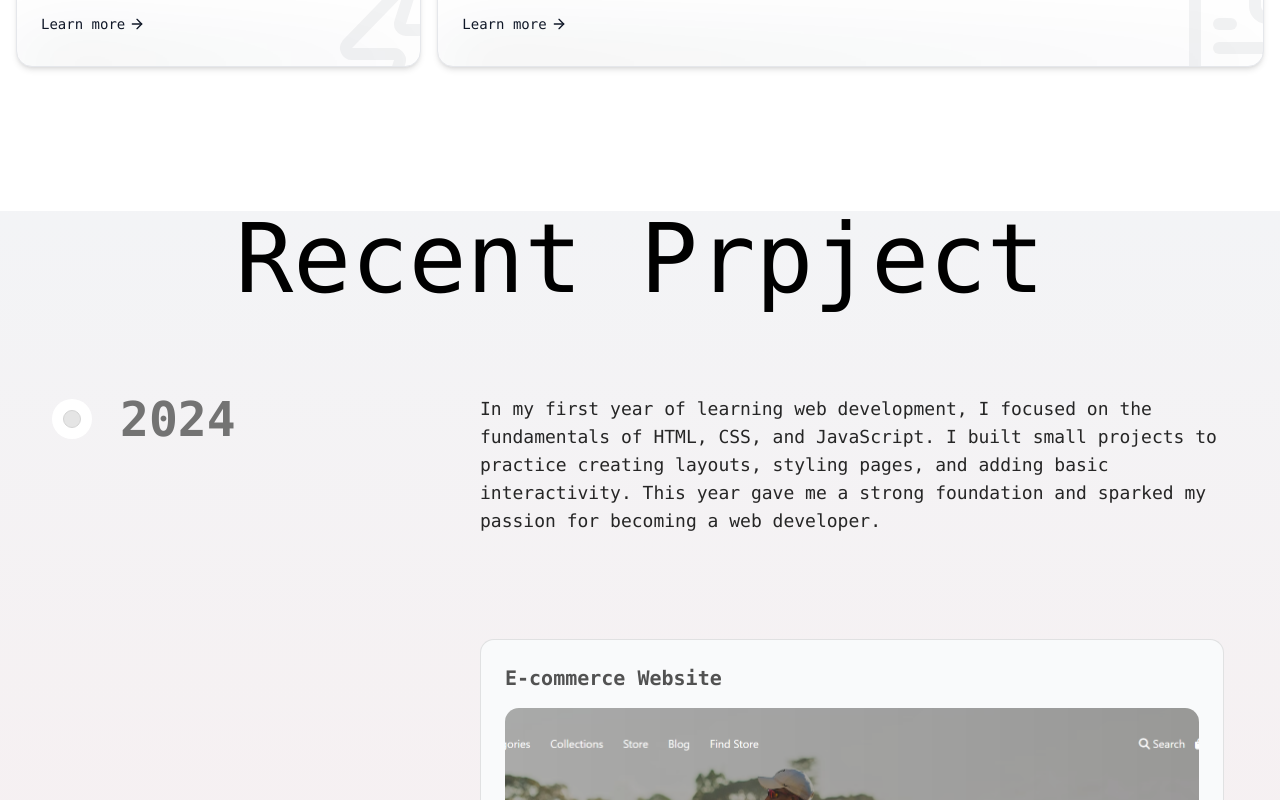
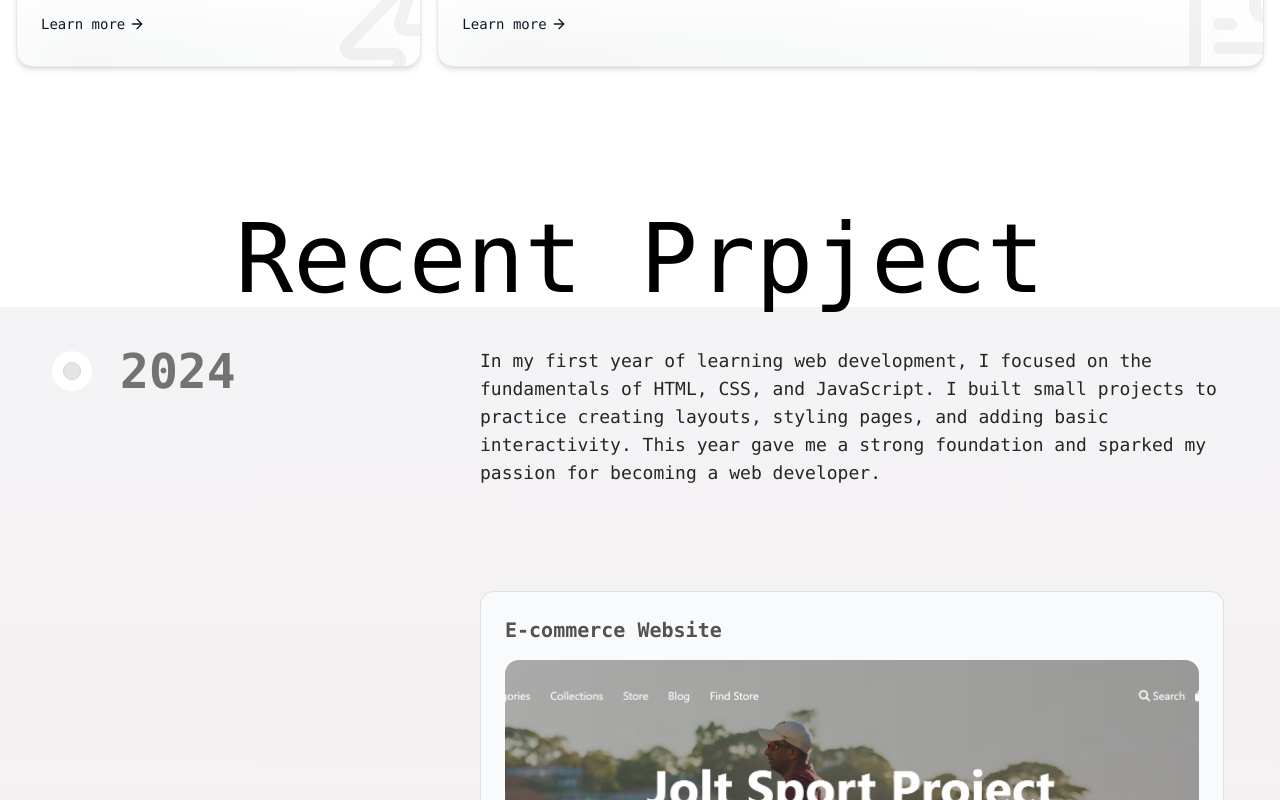
Before and after one commit to Menghong-Git/Portfolio, a React (Vite) app: page /Experience in a window 1280 px wide. Shown: the part 1702-2502 px from the top of the page. Built offline with nearby package versions, Linux system fonts and the light colour scheme.

Commit message:
Deploy page

```diff
--- a/package.json
+++ b/package.json
@@ -9,7 +9,8 @@
     "build": "tsc -b && vite build",
     "lint": "eslint .",
     "preview": "vite preview",
-    "deploy": "gh-pages -d dist"
+    "start": "vite preview",
+    "deploy": "vite build && gh-pages -d dist"
   },
   "dependencies": {
     "@radix-ui/react-checkbox": "^1.3.3",
--- a/src/Pages/Experience/BreakExperience/BreakExperience.tsx
+++ b/src/Pages/Experience/BreakExperience/BreakExperience.tsx
@@ -209,8 +209,8 @@ export function BreakExperience() {
         </div>
       </div>
 
-      <div className="relative w-full overflow-clip px-4 md:px-0 bg-gradient-to-b from-gray-100 to-red-100 mt-12 space-y-12 ">
-        <div className="text-4xl md:text-8xl justify-center items-center flex flex-col font-mono ">Recent Prpject</div>
+      <div className="relative w-full overflow-clip px-4 md:px-0 bg-gradient-to-b from-gray-100 to-red-100 mt-12  ">
+        <div className="text-4xl md:text-8xl justify-center items-center flex flex-col font-mono bg-white dark:bg-black ">Recent Prpject</div>
         <Timeline data={data} />
       </div>
     </div>
--- a/src/main.tsx
+++ b/src/main.tsx
@@ -5,7 +5,7 @@ import { BrowserRouter} from "react-router-dom";
 
 
 createRoot(document.getElementById("root")!).render(
-    <BrowserRouter basename="/">
+    <BrowserRouter >
       <AllRoutes />
     </BrowserRouter>
 );
```
